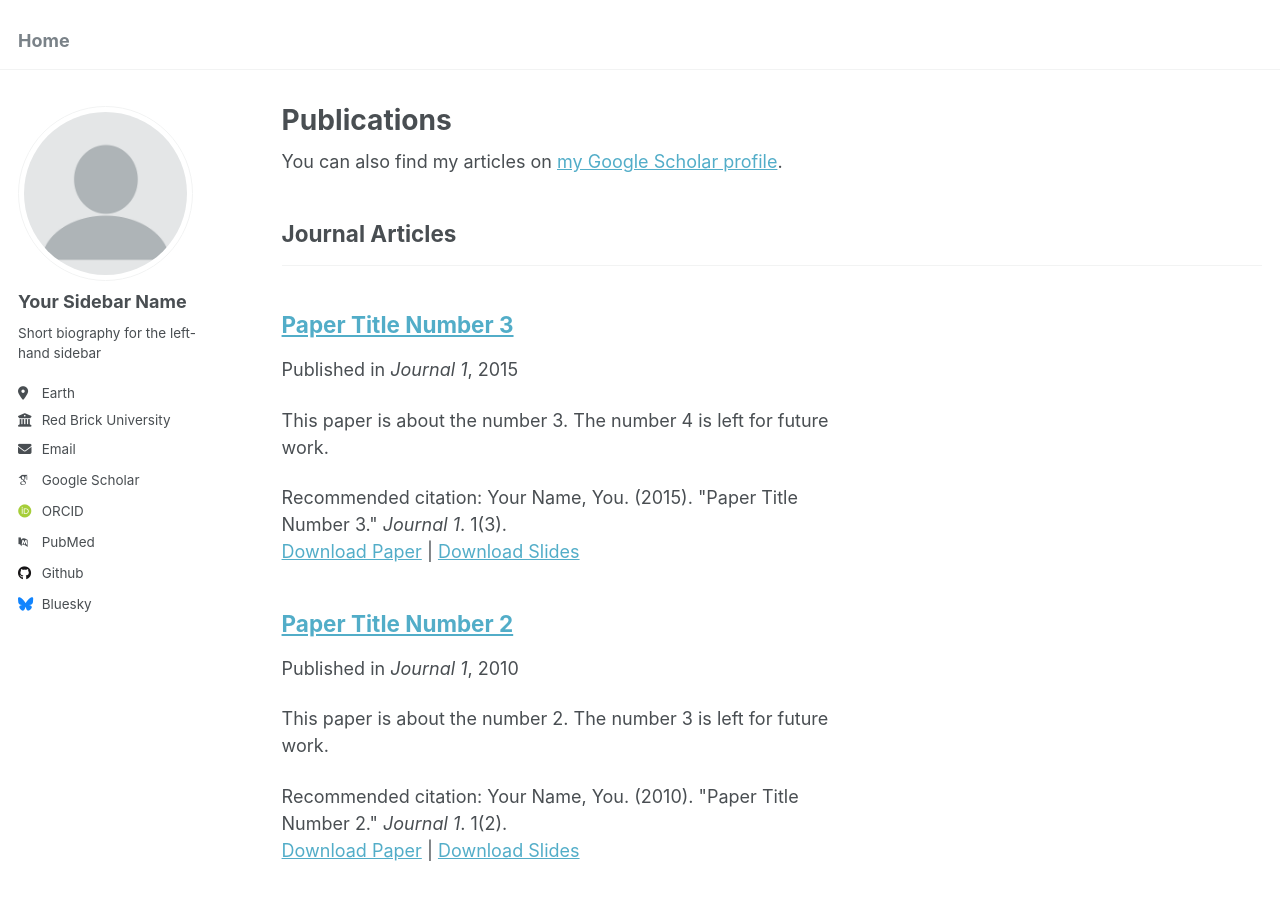
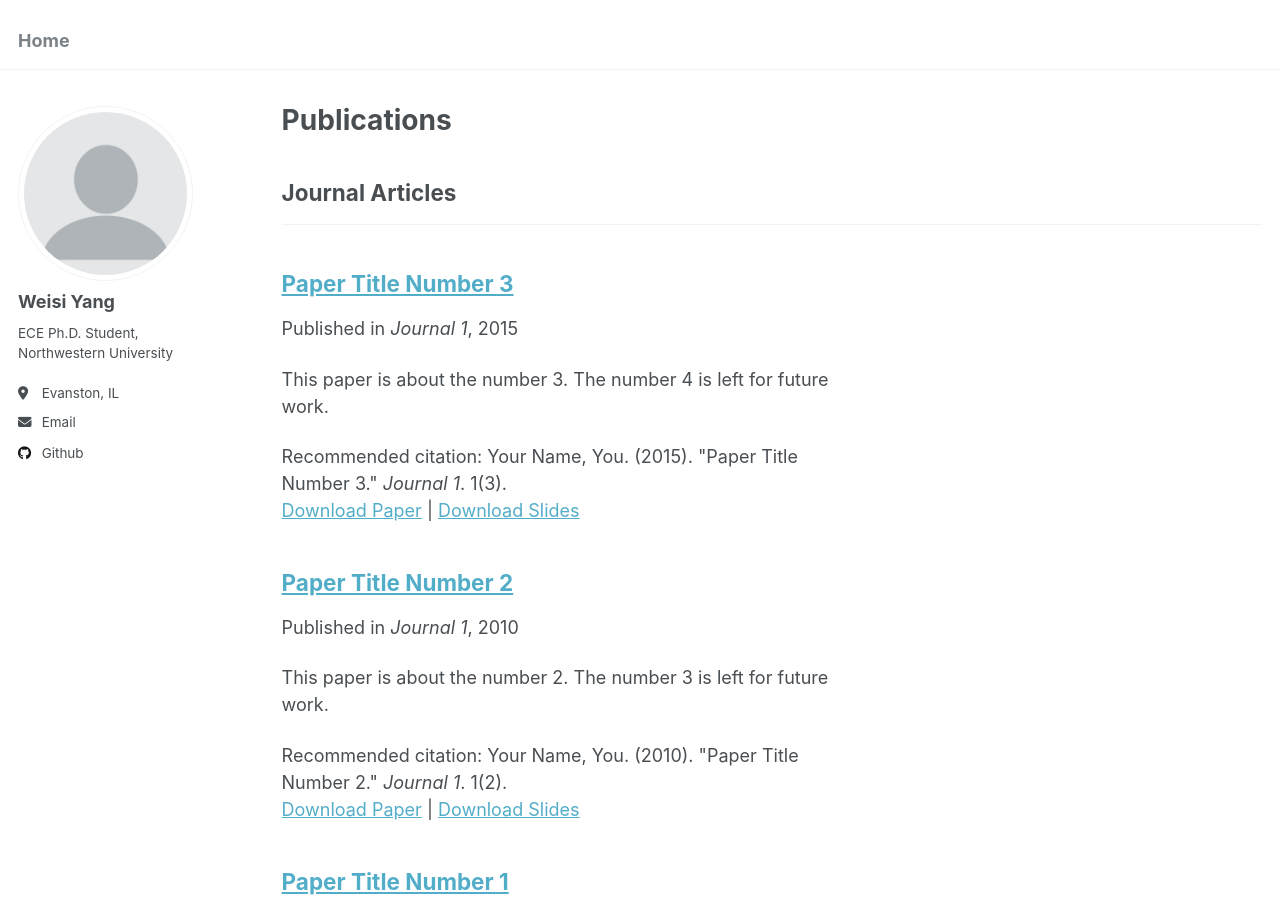
Before and after one commit to ody999/ody999.github.io, a Jekyll site: the page built from _pages/publications.html, in a window 1280 px wide and 900 px high. Built offline with Jekyll 4.4.1, drawn with Linux system fonts in a browser that asks for light colours; some web fonts are replaced.

Commit message:
Update _config.yml

```diff
--- a/_config.yml
+++ b/_config.yml
@@ -14,7 +14,7 @@ name                     : &name "Weisi Yang"
 description              : &description "personal description"
 url                      : https://ody999.github.io # the base hostname & protocol for your site e.g. "https://mmistakes.github.io"
 baseurl                  : "" # the subpath of your site, e.g. "/blog"
-repository               : "academicpages/academicpages.github.io"
+repository               : "ody/ody.github.io"
 
 # Site Author - The following control what appear as part of the author content on the side bar.
 #               If a field is blank the icon and link will not appear, otherwise it will be shown.
@@ -22,56 +22,56 @@ repository               : "academicpages/academicpages.github.io"
 author:
   # Biographic information
   avatar           : "profile.png"
-  name             : "Your Sidebar Name"
-  pronouns         : # example: "she/her"
-  bio              : "Short biography for the left-hand sidebar"
-  location         : "Earth"
-  employer         : "Red Brick University"
+  name             : "Weisi Yang"
+  # pronouns         : # example: "she/her"
+  bio              : "ECE Ph.D. Student, Northwestern University"
+  location         : "Evanston, IL"
+  # employer         : "Northwestern University"
   uri              : # URL
-  email            : "none@example.org"
+  email            : "weisi@u.northwestern.edu"
 
   # Academic websites
-  arxiv            : # URL - Update with the correct link to your profile
-  googlescholar    : "https://scholar.google.com/citations?user=PS_CX0AAAAAJ"
-  impactstory      : # URL
-  orcid            : "http://orcid.org/yourorcidurl"
-  semantic         : # URL
-  pubmed           : "https://www.ncbi.nlm.nih.gov/pubmed/?term=john+snow"
-  researchgate     : # URL
+  # arxiv            : # URL - Update with the correct link to your profile
+  # googlescholar    : "https://scholar.google.com/citations?user=PS_CX0AAAAAJ"
+  # impactstory      : # URL
+  # orcid            : "http://orcid.org/yourorcidurl"
+  # semantic         : # URL
+  # pubmed           : "https://www.ncbi.nlm.nih.gov/pubmed/?term=john+snow"
+  # researchgate     : # URL
 
   # Repositories and software development
-  bitbucket        : # Username - Update with your username on the site
-  codepen          : # Username
-  dribbble         : # Username
-  github           : "academicpages"
-  kaggle           : # Username
-  stackoverflow    : # User number or user number and name (i.e., use "1" or "1/jeff-atwood")
+  # bitbucket        : # Username - Update with your username on the site
+  # codepen          : # Username
+  # dribbble         : # Username
+  github           : "https://github.com/ody999"
+  # kaggle           : # Username
+  # stackoverflow    : # User number or user number and name (i.e., use "1" or "1/jeff-atwood")
 
   # Social media
-  bluesky          : "bsky.app" # Replace this with you Bluesky username
-  facebook         : # Username
-  flickr           : # Username
-  foursquare       : # Username
-  goodreads        : # Username
-  google_plus      : # Username
-  keybase          : # Username
-  instagram        : # Username
-  lastfm           : # Username
-  linkedin         : # Username
-  mastodon         : # URL
-  medium           : # URL
-  pinterest        : # Username
-  soundcloud       : # Username
-  steam            : # Username
-  telegram         : # URL
-  tumblr           : # Username
-  twitter          : # Username for X / Twitter
-  vine             : # Username
-  weibo            : # Username
-  wikipedia        : # Username
-  xing             : # Username
-  youtube          : # Username
-  zhihu            : # Username
+  # bluesky          : "bsky.app" # Replace this with you Bluesky username
+  # facebook         : # Username
+  # flickr           : # Username
+  # foursquare       : # Username
+  # goodreads        : # Username
+  # google_plus      : # Username
+  # keybase          : # Username
+  # instagram        : # Username
+  # lastfm           : # Username
+  # linkedin         : # Username
+  # mastodon         : # URL
+  # medium           : # URL
+  # pinterest        : # Username
+  # soundcloud       : # Username
+  # steam            : # Username
+  # telegram         : # URL
+  # tumblr           : # Username
+  # twitter          : # Username for X / Twitter
+  # vine             : # Username
+  # weibo            : # Username
+  # wikipedia        : # Username
+  # xing             : # Username
+  # youtube          : # Username
+  # zhihu            : # Username
 
 # Publication Category - The following the list of publication categories and their headings
 publication_category:
```
